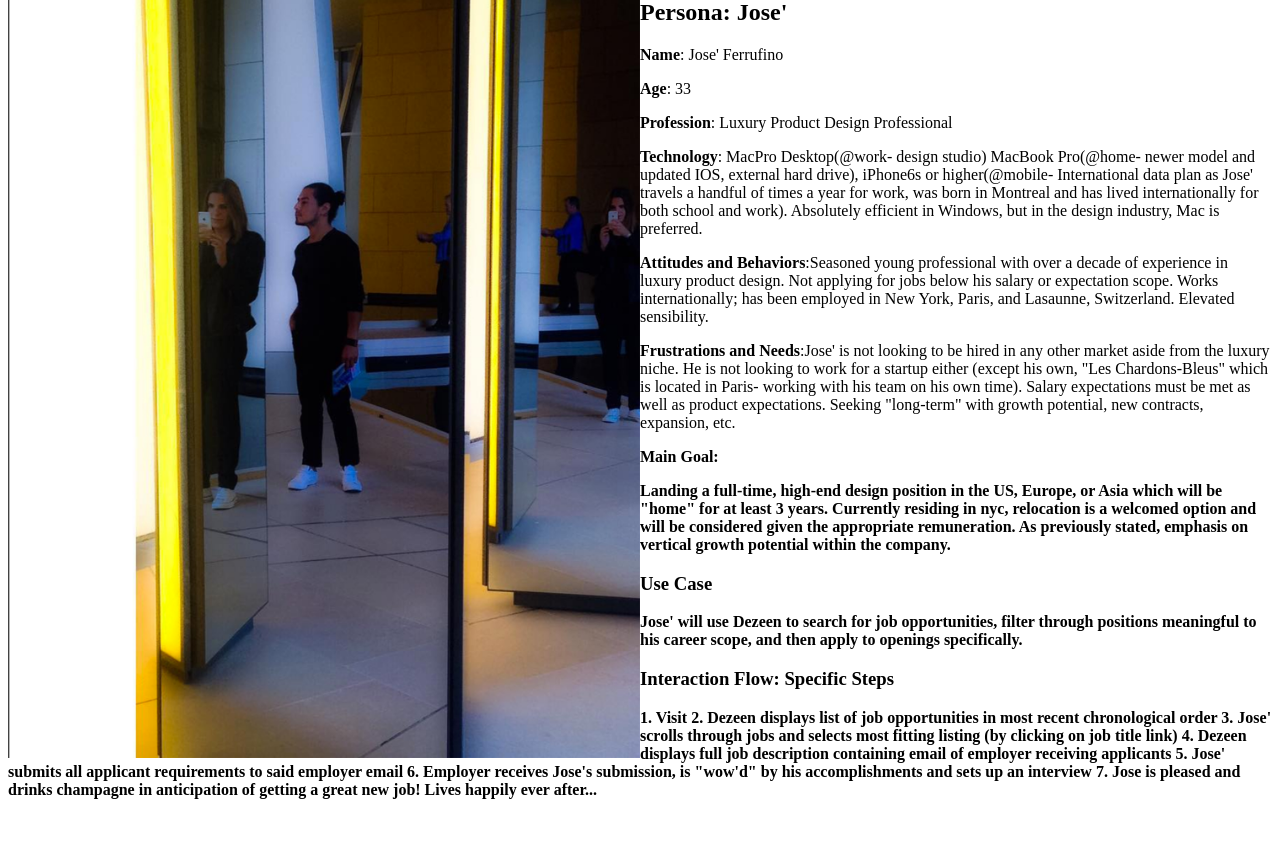
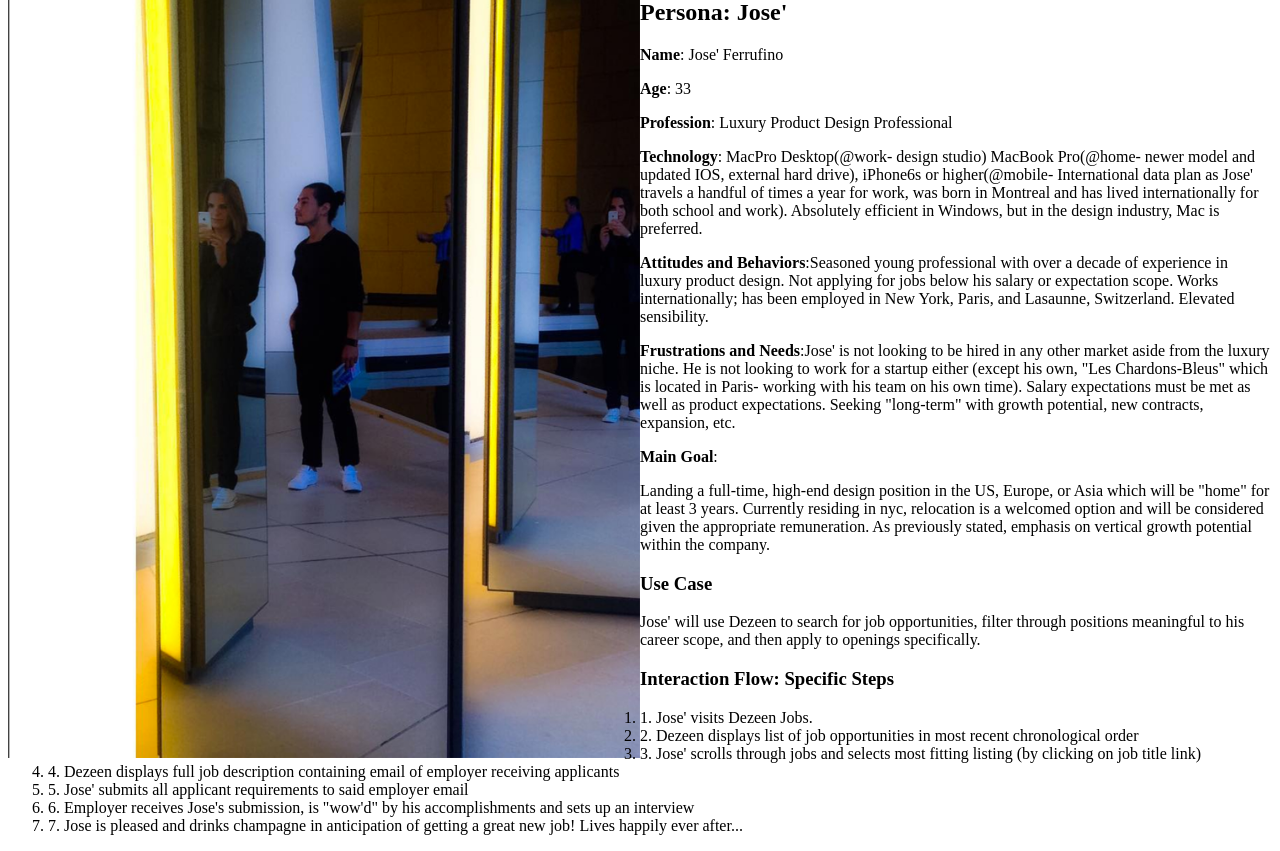
Before and after one commit to QUAY17/dezeen-applying-for-job-posting, a PHP site: page / in a window 1280 px wide. Shown: the part 81-932 px from the top of the page. Before the commit the page ends 880 px from the top, so only its background shows below. Run offline with PHP 8.4, Linux system fonts and the light colour scheme.

Commit message:
committing jose'  interaction flow with ordered list tag

```diff
--- a/index.php
+++ b/index.php
@@ -17,20 +17,21 @@
 				<p><b>Technology</b>: MacPro Desktop(@work- design studio) MacBook Pro(@home- newer model and updated IOS, external hard drive), iPhone6s or higher(@mobile- International data plan as Jose' travels a handful of times a year for work, was born in Montreal and has lived internationally for both school and work). Absolutely efficient in Windows, but in the design industry, Mac is preferred.</p>
 				<p><b>Attitudes and Behaviors</b>:Seasoned young professional with over a decade of experience in luxury product design. Not applying for jobs below his salary or expectation scope. Works internationally; has been employed in New York, Paris, and Lasaunne, Switzerland. Elevated sensibility.</p>
 				<p><b>Frustrations and Needs</b>:Jose' is not looking to be hired in any other market aside from the luxury niche. He is not looking to work for a startup either (except his own, "Les Chardons-Bleus" which is located in Paris- working with his team on his own time). Salary expectations must be met as well as product expectations. Seeking "long-term" with growth potential, new contracts, expansion, etc.</p>
-			<p><b>Main Goal<b/>:</p>
+			<p><b>Main Goal</b>:</p>
 				<p>Landing a full-time, high-end design position in the US, Europe, or Asia which will be "home" for at least 3 years. Currently residing in nyc, relocation is a welcomed option and will be considered given the appropriate remuneration. As previously stated, emphasis on vertical growth potential within the company.</p>
 		<h3>Use Case</h3>
 			<p>Jose' will use Dezeen to search for job opportunities, filter through positions meaningful to his career scope, and then apply to openings specifically.
 			</p>
 		<h3>Interaction Flow: Specific Steps</h3>
-				<p>
-					1. Visit <a href="hhtp://www.dezeenjobs.com"></a>
-					2. Dezeen displays list of job opportunities in most recent chronological order
-					3. Jose' scrolls through jobs and selects most fitting listing (by clicking on job title link)
-					4. Dezeen displays full job description containing email of employer receiving applicants
-					5. Jose' submits all applicant requirements to said employer email
-					6. Employer receives Jose's submission, is "wow'd" by his accomplishments and sets up an interview
-					7. Jose is pleased and drinks champagne in anticipation of getting a great new job! Lives happily ever after...
+				<ol>
+					<li>1. Jose' visits <a href="hhtp://www.dezeenjobs.com"></a>Dezeen Jobs.</li>
+					<li>2. Dezeen displays list of job opportunities in most recent chronological order</li>
+					<li>3. Jose' scrolls through jobs and selects most fitting listing (by clicking on job title link)</li>
+					<li>4. Dezeen displays full job description containing email of employer receiving applicants</li>
+					<li>5. Jose' submits all applicant requirements to said employer email</li>
+					<li>6. Employer receives Jose's submission, is "wow'd" by his accomplishments and sets up an interview</li>
+					<li>7. Jose is pleased and drinks champagne in anticipation of getting a great new job! Lives happily ever after...</li>
+				</ol>
 				</p>
 		</main>
 		</body>
```
